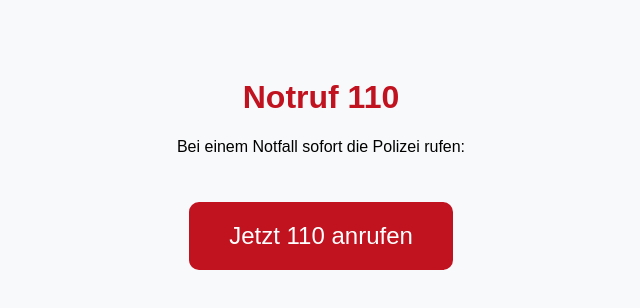
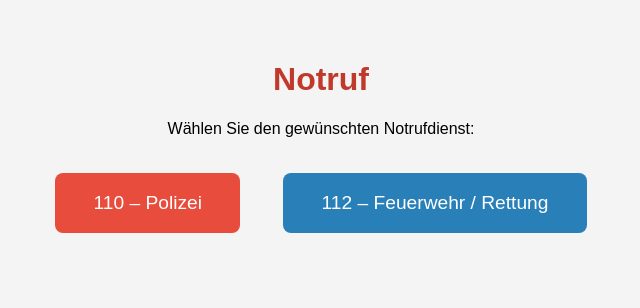
Before and after one commit to swagnerNEW/0110_Test, a plain HTML site: page index.html in a window 1280 px wide. Shown: the whole page, without its empty margins (319-959 px from the left). Drawn offline with Linux system fonts and the light colour scheme.

Commit message:
Update index.html

```diff
--- a/index.html
+++ b/index.html
@@ -1,42 +1,40 @@
 <!DOCTYPE html>
 <html lang="de">
 <head>
-  <meta charset="UTF-8">
-  <title>Notruf 110</title>
-  <meta name="viewport" content="width=device-width, initial-scale=1">
+  <meta charset="UTF-8" />
+  <meta name="viewport" content="width=device-width, initial-scale=1.0"/>
+  <title>Notruf</title>
   <style>
     body {
-      font-family: Arial, sans-serif;
-      background-color: #f8f9fa;
+      font-family: sans-serif;
       text-align: center;
-      padding: 50px;
+      padding: 2em;
+      background-color: #f4f4f4;
     }
-
     h1 {
-      color: #c1121f;
+      color: #c0392b;
     }
-
-    .call-btn {
-      background-color: #c1121f;
+    .button {
+      display: inline-block;
+      margin: 1em;
+      padding: 1em 2em;
+      font-size: 1.2em;
       color: white;
+      background-color: #e74c3c;
       border: none;
-      padding: 20px 40px;
-      font-size: 1.5rem;
-      border-radius: 10px;
-      cursor: pointer;
+      border-radius: 8px;
       text-decoration: none;
-      display: inline-block;
-      margin-top: 30px;
     }
-
-    .call-btn:hover {
-      background-color: #a20e1a;
+    .button.secondary {
+      background-color: #2980b9;
     }
   </style>
 </head>
 <body>
-  <h1>Notruf 110</h1>
-  <p>Bei einem Notfall sofort die Polizei rufen:</p>
-  <a href="tel:0110" class="call-btn">Jetzt 110 anrufen</a>
+  <h1>Notruf</h1>
+  <p>Wählen Sie den gewünschten Notrufdienst:</p>
+
+  <a href="tel:110" class="button">110 – Polizei</a>
+  <a href="tel:112" class="button secondary">112 – Feuerwehr / Rettung</a>
 </body>
 </html>
```
